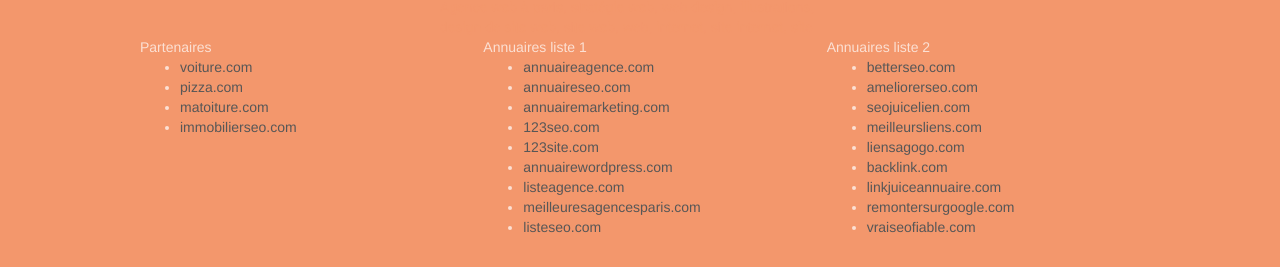
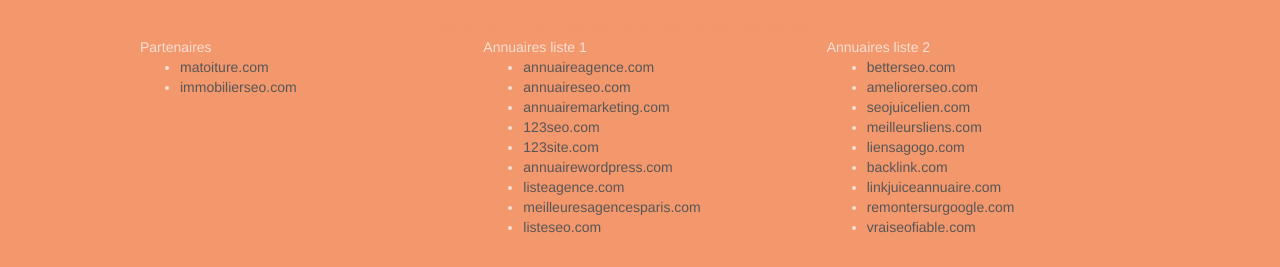
Before and after one commit to Nayagom/Projet4-Panth-re, a plain HTML site: page index.html in a window 1280 px wide. Shown: the part 3383-3650 px from the top of the page. Drawn offline with Linux system fonts and the light colour scheme.

Commit message:
partenaires

```diff
--- a/index.html
+++ b/index.html
@@ -256,8 +256,6 @@
 					<div class="col-sm-4">
 						Partenaires
 							<ul>
-								<li><a href="voiture.com">voiture.com</a></li>
-								<li><a href="pizza.com">pizza.com</a></li>
 								<li><a href="matoiture.com">matoiture.com</a></li>
 								<li><a href="immobilierseo.com">immobilierseo.com</a></li>
 							</ul>
```
